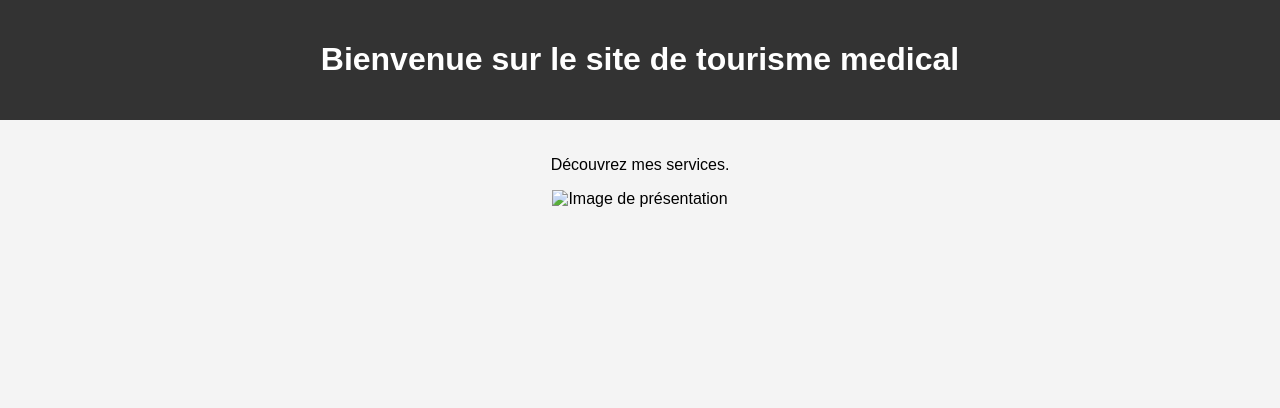
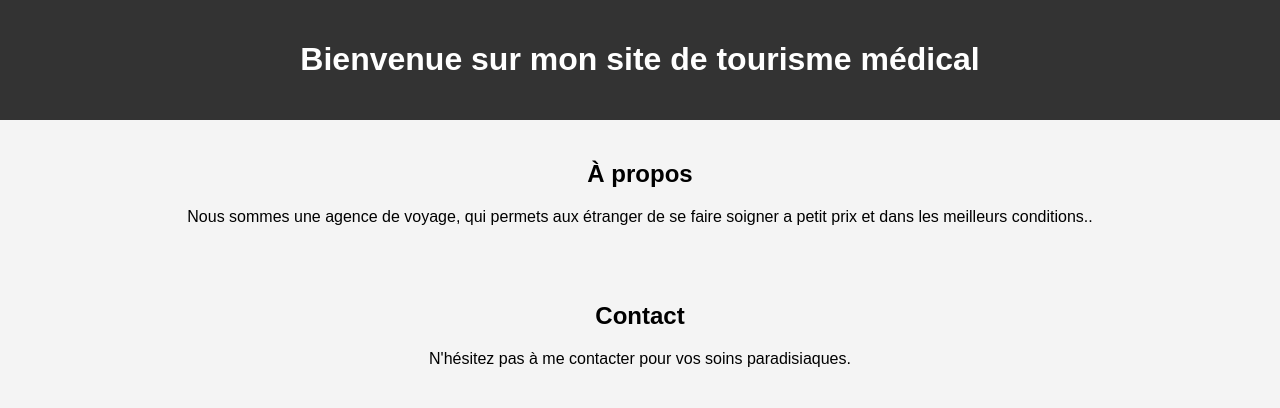
Before and after one commit to QueenyxX/Tourisme-Medical-, a plain HTML site: page index.html in a window 1280 px wide. Drawn offline with Linux system fonts and the light colour scheme.

Commit message:
Update index.html
index mis a jour

```diff
--- a/index.html
+++ b/index.html
@@ -3,16 +3,21 @@
 <head>
     <meta charset="UTF-8">
     <meta name="viewport" content="width=device-width, initial-scale=1.0">
-    <title>Tourisme medical</title>
+    <title>Tourisme Médical</title>
     <link rel="stylesheet" href="style.css">
 </head>
 <body>
     <header>
-        <h1>Bienvenue sur le site de tourisme medical</h1>
+        <h1>Bienvenue sur mon site  de tourisme médical</h1>
     </header>
-    <section>
-        <p>Découvrez mes services.</p>
-        <img src="images/monimage.jpg" alt="Image de présentation">
+    <section id="about">
+        <h2>À propos</h2>
+        <p>Nous sommes une agence de voyage, qui permets aux étranger de se faire soigner a petit prix et dans les meilleurs conditions..</p>
     </section>
+    <section id="contact">
+        <h2>Contact</h2>
+        <p>N'hésitez pas à me contacter pour vos soins paradisiaques.</p>
+    </section>
+    <script src="script.js"></script>
 </body>
 </html>
```
